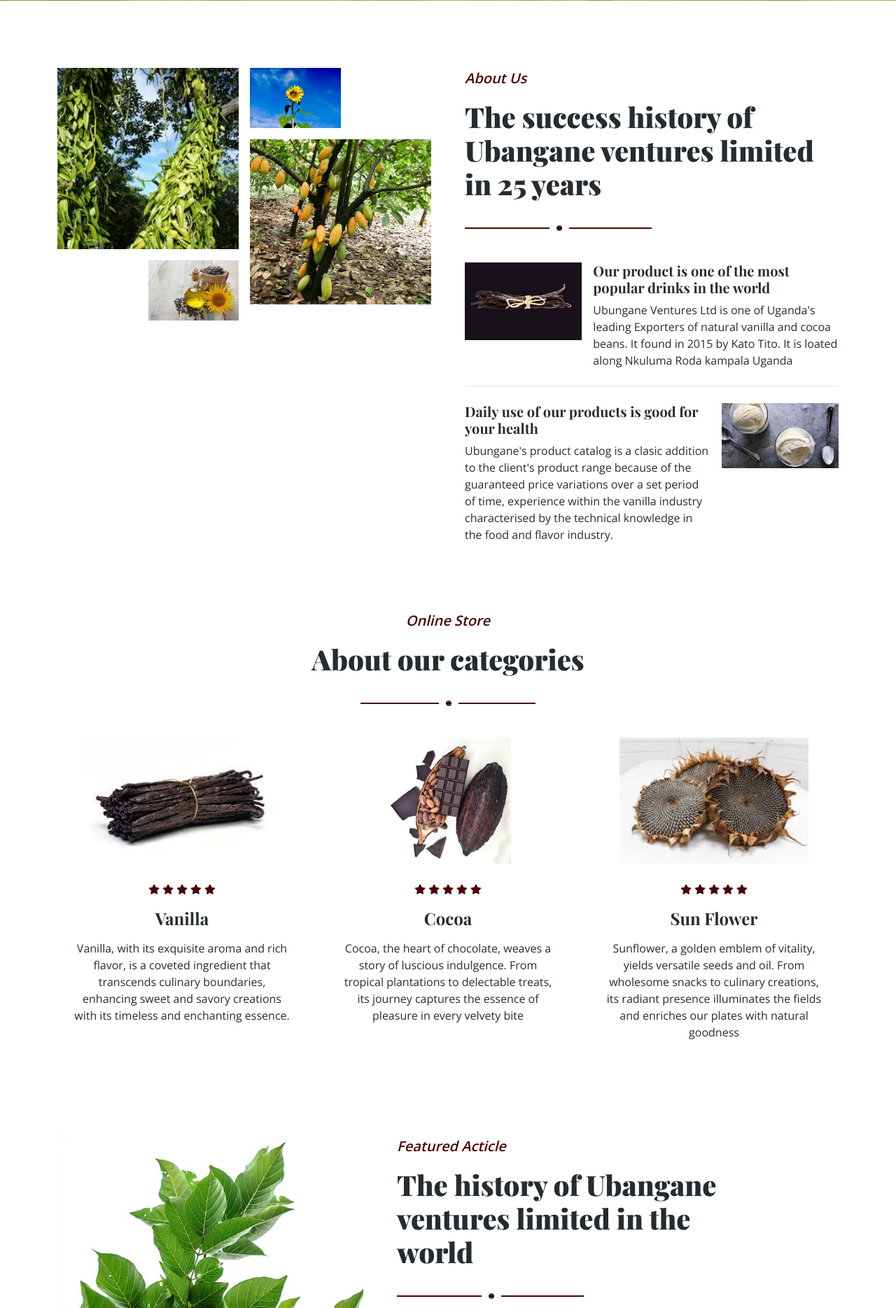
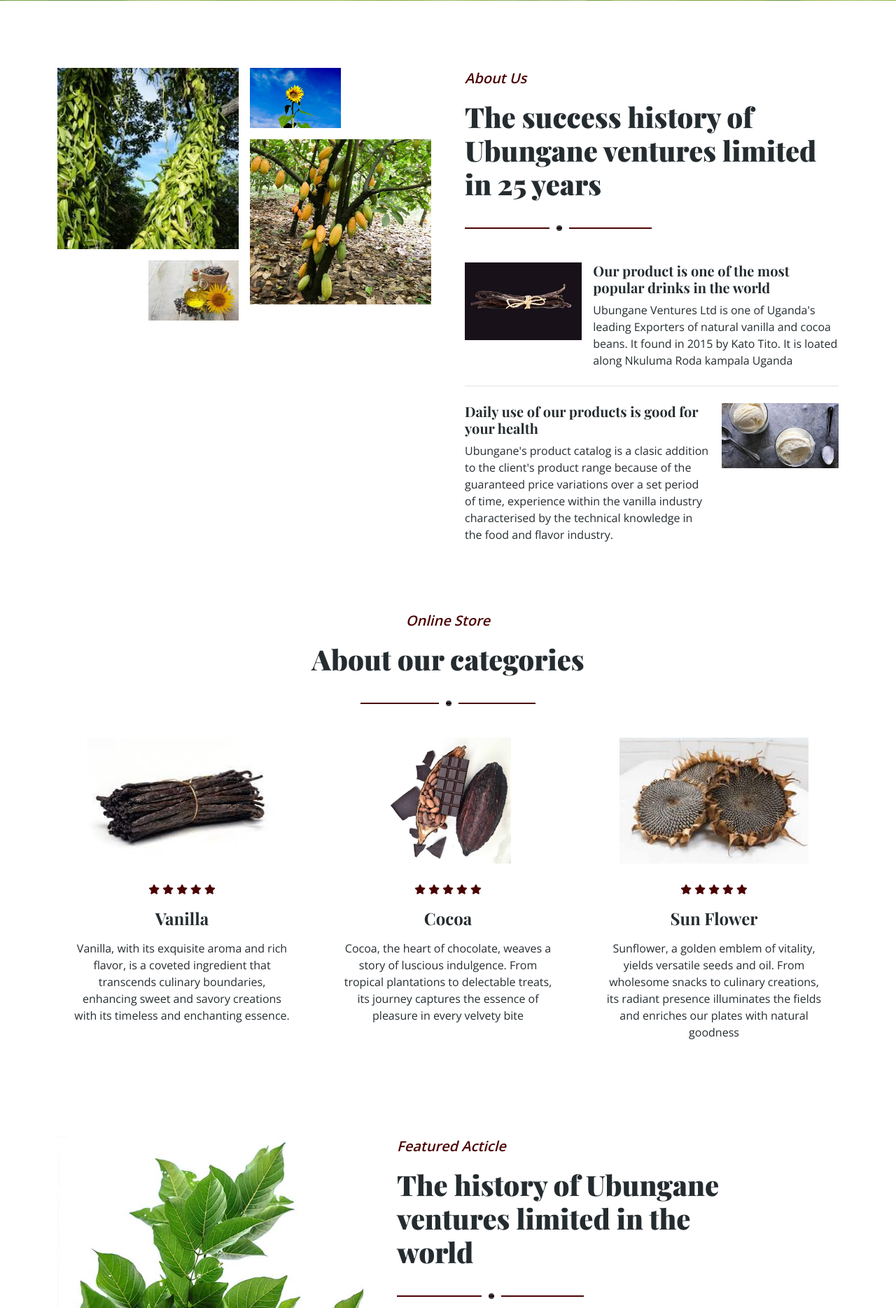
Before and after one commit to bradiepoa/ubangane, a Django app: page / in a window 1280 px wide. Shown: the part 795-2664 px from the top of the page at 70% size. Run offline with Django 5.2, Linux system fonts and the light colour scheme; some libraries are stand-ins or nearby versions.

Commit message:
modified:   mainweb/templates/mainweb/footer.html

```diff
--- a/mainweb/templates/mainweb/addabout.html
+++ b/mainweb/templates/mainweb/addabout.html
@@ -18,7 +18,7 @@
             <div class="col-lg-6 wow fadeIn" data-wow-delay="0.5s">
                 <div class="section-title">
                     <p class="fs-5 fw-medium fst-italic text-primary">About Us</p>
-                    <h1 class="display-6">The success history of Ubangane ventures limited in 25 years</h1>
+                    <h1 class="display-6">The success history of Ubungane ventures limited in 25 years</h1>
                 </div>
                 <div class="row g-3 mb-4">
                     <div class="col-sm-4">
--- a/mainweb/templates/mainweb/addblog.html
+++ b/mainweb/templates/mainweb/addblog.html
@@ -8,7 +8,7 @@
             <div class="col-lg-6 wow fadeIn" data-wow-delay="0.5s">
                 <div class="section-title">
                     <p class="fs-5 fw-medium fst-italic text-primary">Featured Acticle</p>
-                    <h1 class="display-6">The history of Ubangane ventures limited in the world</h1>
+                    <h1 class="display-6">The history of Ubungane ventures limited in the world</h1>
                 </div>
                 <p class="mb-4 text-justify">Ubungane Ventures Ltd is one of Uganda's leading exporters of natural vanilla and cocoa beans. The company offers a variety of high-quality aromatic natural vanilla products from different districts of Uganda like Kasese, Mukono, Buikwe, Bundibugyo, Fortportal, Rubirizi, and Masaka. The vanilla and cocoa products include vanilla beans, powder, extract, paste, vanilla cuts, vanilla caviar, and cocoa beans, cocoa powder, cocoa butter, respectively.</p>
                 <p class="mb-4">bungane's product catalog  is a clasic addition to the client's product range because of the guaranteed price variations over a set  period of time, experience  within the vanilla industry characterised by the technical knowledge  in the food and flavor industry.</p>
--- a/mainweb/templates/mainweb/base.html
+++ b/mainweb/templates/mainweb/base.html
@@ -4,7 +4,7 @@
 
 <head>
     <meta charset="utf-8">
-    <title>ubangane ventres LTD</title>
+    <title>ubungane ventres LTD</title>
     <meta content="width=device-width, initial-scale=1.0" name="viewport">
     <meta content="" name="keywords">
     <meta content="" name="description">
--- a/mainweb/templates/mainweb/footer.html
+++ b/mainweb/templates/mainweb/footer.html
@@ -42,7 +42,7 @@
     <div class="container">
         <div class="row">
             <div class="col-md-6 text-center text-md-start mb-3 mb-md-0">
-                &copy; <a class="fw-medium" href="#">Ubangane Ventures Ltd</a>, All Right Reserved.
+                &copy; <a class="fw-medium" href="#">Ubungane Ventures Ltd</a>, All Right Reserved.
             </div>
             <div class="col-md-6 text-center text-md-end">
                 <!--/*** This template is free as long as you keep the footer author’s credit link/attribution link/backlink. If you'd like to use the template without the footer author’s credit link/attribution link/backlink, you can purchase the Credit Removal License from "https://htmlcodex.com/credit-removal". Thank you for your support. ***/-->
```
